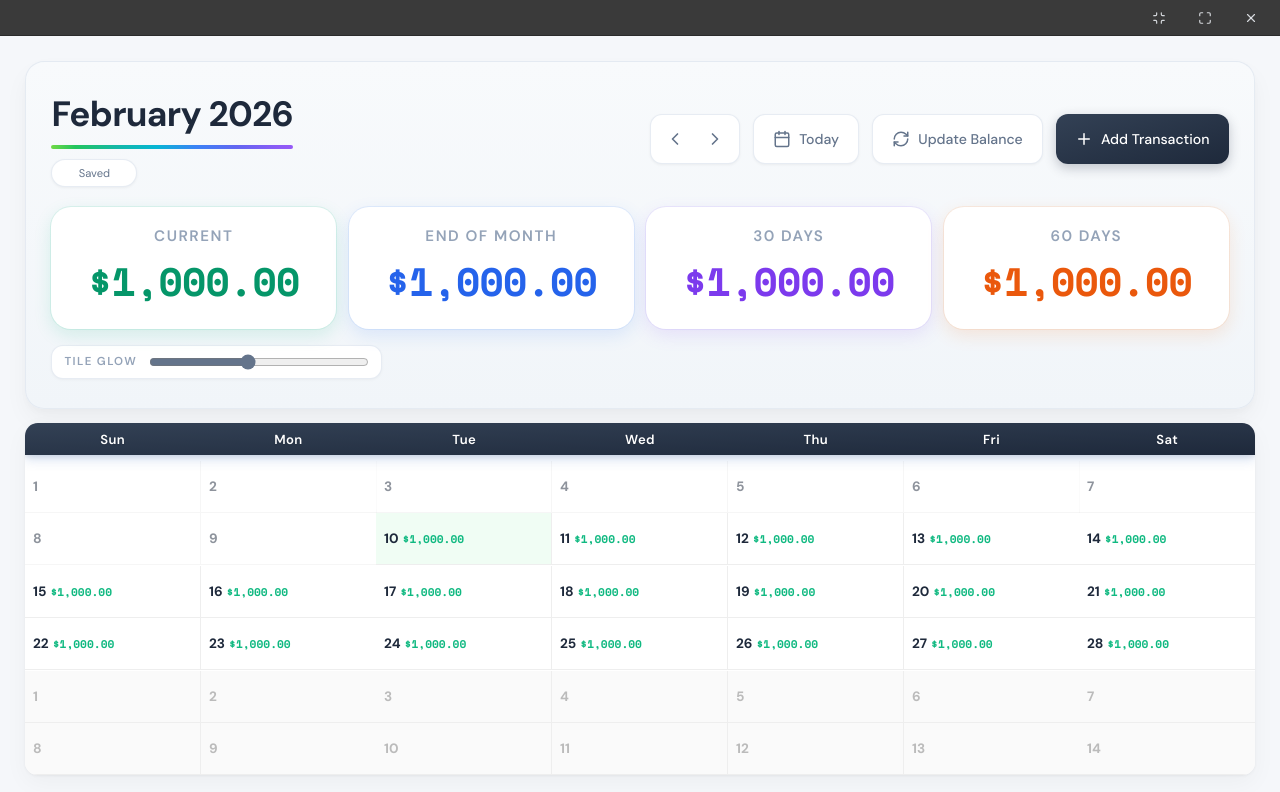
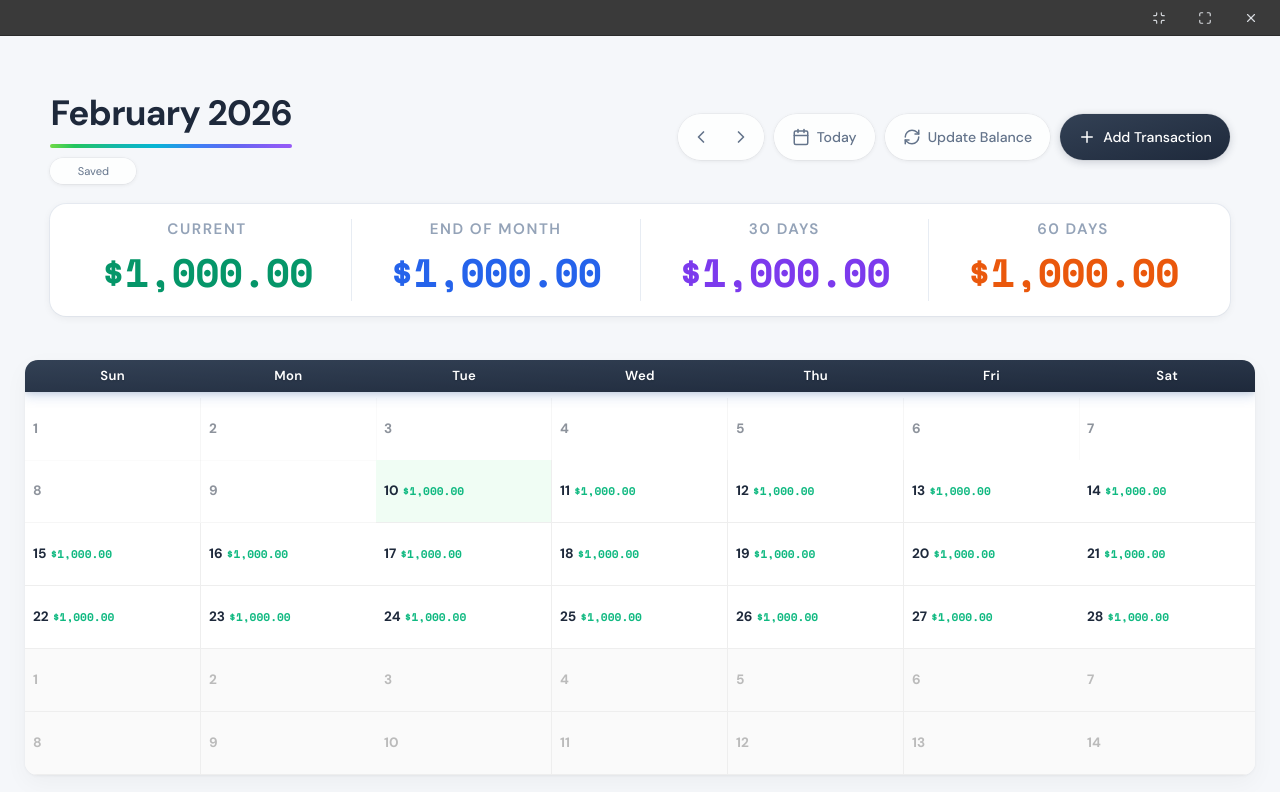
Before and after one commit to Drakeym132/BudgetCal, a React (Vite) app: page / in a window 1280 px wide. Shown: the top 792 px of the page. Built offline with nearby package versions, Linux system fonts and the light colour scheme.

Commit message:
buttons: [Commit]

```diff
--- a/package.json
+++ b/package.json
@@ -14,6 +14,7 @@
   },
   "dependencies": {
     "framer-motion": "^12.29.2",
+    "gsap": "^3.14.2",
     "lucide-react": "^0.563.0",
     "react": "^19.2.0",
     "react-dom": "^19.2.0"
--- a/src/components/CheckingCalendar.jsx
+++ b/src/components/CheckingCalendar.jsx
@@ -1,4 +1,4 @@
-import React, { useEffect, useState } from 'react';
+import React, { useState } from 'react';
 import { AnimatePresence } from 'framer-motion';
 import { ChevronLeft, ChevronRight, Plus, Calendar, RefreshCw } from 'lucide-react';
 import { useTransactions, useBalanceCalculations, useModalState } from '../hooks/useTransactions';
@@ -18,12 +18,6 @@ const CheckingCalendar = () => {
   const [direction, setDirection] = useState(0); // -1 for prev, 1 for next
   const [showBalanceModal, setShowBalanceModal] = useState(false);
   const [isBalanceModalClosing, setIsBalanceModalClosing] = useState(false);
-  const [metricShadowBlur, setMetricShadowBlur] = useState(() => {
-    const saved = window.localStorage.getItem('metricShadowBlur');
-    const parsed = saved ? Number(saved) : 18;
-    return Number.isFinite(parsed) ? parsed : 18;
-  });
-
   const {
     transactions,
     startingBalance,
@@ -170,12 +164,8 @@ const CheckingCalendar = () => {
     ? getTransactionsForDate(transactions, selectedDate)
     : [];
 
-  useEffect(() => {
-    window.localStorage.setItem('metricShadowBlur', String(metricShadowBlur));
-  }, [metricShadowBlur]);
-
   return (
-    <div className="app-container" style={{ '--metric-shadow-blur': `${metricShadowBlur}px` }}>
+    <div className="app-container">
       <div className="header-card-modern">
         <div className="header-top">
             <div className="header-title-row">
@@ -223,8 +213,6 @@ const CheckingCalendar = () => {
             balance30Days={balance30Days}
             balance60Days={balance60Days}
             formatCurrency={formatCurrency}
-            metricShadowBlur={metricShadowBlur}
-            onMetricShadowBlurChange={setMetricShadowBlur}
           />
         </div>
       </div>
--- a/src/components/ControlsPanel.jsx
+++ b/src/components/ControlsPanel.jsx
@@ -1,18 +1,16 @@
 import React from 'react';
 import { motion } from 'framer-motion';
-import { ChevronLeft, ChevronRight, Plus, Calendar, RefreshCw } from 'lucide-react';
 
-const cardVariants = {
+const barVariants = {
   hidden: { opacity: 0, y: 20 },
-  visible: (i) => ({
+  visible: {
     opacity: 1,
     y: 0,
     transition: {
-      delay: i * 0.1,
       duration: 0.4,
       ease: [0.25, 0.1, 0.25, 1]
     }
-  })
+  }
 };
 
 const ControlsPanel = ({
@@ -26,92 +24,50 @@ const ControlsPanel = ({
   balance30Days,
   balance60Days,
   formatCurrency,
-  metricShadowBlur,
-  onMetricShadowBlurChange
 }) => {
-  // Calculate change percentages
-  const getChangeIndicator = (value, baseValue) => {
-    if (baseValue === 0) return { value: 0, type: 'neutral' };
-    const change = ((value - baseValue) / Math.abs(baseValue)) * 100;
-    if (Math.abs(change) < 0.1) return { value: 0, type: 'neutral' };
-    return {
-      value: change.toFixed(1),
-      type: change >= 0 ? 'positive' : 'negative'
-    };
-  };
-
-  const endOfMonthChange = getChangeIndicator(endOfMonthBalance, currentBalance);
-  const thirtyDayChange = getChangeIndicator(balance30Days, currentBalance);
-  const sixtyDayChange = getChangeIndicator(balance60Days, currentBalance);
-
-  // Calculate difference from current
-  const getDifferenceIndicator = (value, baseValue) => {
-    const diff = value - baseValue;
-    if (Math.abs(diff) < 0.01) return { value: '$0', type: 'neutral' };
-    const sign = diff >= 0 ? '+' : '';
-    return {
-      value: `${sign}$${formatCurrency(Math.abs(diff))}`,
-      type: diff >= 0 ? 'positive' : 'negative'
-    };
-  };
-
-  const endOfMonthDiff = getDifferenceIndicator(endOfMonthBalance, currentBalance);
-
   const metrics = [
     {
       label: 'Current',
       value: currentBalance,
-      cardClass: 'metric-card--current'
+      colorClass: 'metric-item--current'
     },
     {
       label: 'End of Month',
       value: endOfMonthBalance,
-      cardClass: 'metric-card--eom'
+      colorClass: 'metric-item--eom'
     },
     {
       label: '30 Days',
       value: balance30Days,
-      cardClass: 'metric-card--30days'
+      colorClass: 'metric-item--30days'
     },
     {
       label: '60 Days',
       value: balance60Days,
-      cardClass: 'metric-card--60days'
+      colorClass: 'metric-item--60days'
     }
   ];
 
   return (
     <div className="controls-panel-modern">
-      <div className="metrics-grid">
-        {metrics.map((metric, index) => (
       <motion.div
-            key={metric.label}
-            className={`metric-card ${metric.cardClass}`}
-            custom={index}
+        className="metrics-bar"
         initial="hidden"
         animate="visible"
-            variants={cardVariants}
+        variants={barVariants}
       >
+        {metrics.map((metric, index) => (
+          <React.Fragment key={metric.label}>
+            {index > 0 && <div className="metrics-bar__divider" />}
+            <div className={`metric-item ${metric.colorClass}`}>
               <span className="metric-label">{metric.label}</span>
               <span className="metric-value">
                 ${formatCurrency(metric.value)}
               </span>
+            </div>
+          </React.Fragment>
+        ))}
       </motion.div>
-        ))}
-      </div>
-      <div className="visual-settings">
-        <span className="visual-settings__label">Tile glow</span>
-        <input
-          className="visual-settings__range"
-          type="range"
-          min="10"
-          max="28"
-          step="1"
-          value={metricShadowBlur}
-          onChange={(event) => onMetricShadowBlurChange(Number(event.target.value))}
-          aria-label="Adjust tile glow intensity"
-        />
-      </div>
     </div>
   );
 };
--- a/src/styles/App.css
+++ b/src/styles/App.css
@@ -35,7 +35,6 @@ html, body { background: #f5f7fa; }
     #ef4444 100%
   );
   --header-gradient: linear-gradient(to bottom right, #334155, #1E293B);
-  --metric-shadow-blur: 18px;
 }
 
 .app-shell {
@@ -188,11 +187,7 @@ html, body { background: #f5f7fa; }
   margin: 0 auto;
   border-radius: clamp(16px, 1.5vw, 24px);
   overflow: hidden;
-  box-shadow:
-    0 4px 6px rgba(0, 0, 0, 0.02),
-    0 12px 24px rgba(0, 0, 0, 0.04);
-  background: linear-gradient(180deg, var(--bg-light) 0%, var(--bg-dark) 100%);
-  border: 1px solid rgba(226, 232, 240, 0.8);
+  background: transparent;
   position: relative;
 }
 
@@ -237,9 +232,9 @@ html, body { background: #f5f7fa; }
 .header-actions-row {
   display: flex;
   align-items: stretch;
-  gap: clamp(8px, 1vw, 14px);
+  gap: clamp(8px, 0.8vw, 12px);
   flex-wrap: wrap;
-  --btn-height: clamp(40px, 3vw + 1rem, 50px);
+  --btn-height: clamp(38px, 2.8vw + 0.8rem, 46px);
 }
 
 .title-dash {
@@ -273,47 +268,48 @@ html, body { background: #f5f7fa; }
   display: flex;
   align-items: stretch;
   gap: 0;
-  background: #fff;
-  border: 1px solid rgba(226, 232, 240, 0.8);
-  border-radius: 12px;
-  padding: 4px;
-  height: var(--btn-height, clamp(40px, 3vw + 1rem, 50px));
+  background: rgba(255, 255, 255, 0.85);
+  border: none;
+  border-radius: 980px;
+  padding: 3px;
+  height: var(--btn-height, clamp(38px, 2.8vw + 0.8rem, 46px));
   box-sizing: border-box;
-  box-shadow: 0 1px 3px rgba(0, 0, 0, 0.05);
+  box-shadow: 0 1px 4px rgba(0, 0, 0, 0.08), 0 0 0 0.5px rgba(0, 0, 0, 0.06);
 }
 
 .nav-btn-modern {
   background: transparent;
   border: none;
   color: var(--text-secondary);
-  width: clamp(32px, 2.5vw + 0.5rem, 42px);
+  width: clamp(34px, 2.5vw + 0.5rem, 42px);
   height: 100%;
-  border-radius: 8px;
+  border-radius: 980px;
   cursor: pointer;
   display: flex;
   align-items: center;
   justify-content: center;
-  transition: all 0.2s ease;
+  transition: all 0.18s ease;
 }
 
 .nav-btn-modern:hover {
-  background: var(--bg-dark);
+  background: rgba(0, 0, 0, 0.05);
   color: var(--text-primary);
 }
 
 .nav-btn-modern:active {
-  background: #E2E8F0;
+  background: rgba(0, 0, 0, 0.08);
+  transform: scale(0.95);
 }
 
 .save-indicator-modern {
   font-family: 'DM Sans', sans-serif;
   font-size: clamp(0.7rem, 0.8vw, 0.85rem);
   color: var(--text-secondary);
-  background: #fff;
-  border: 1px solid rgba(226, 232, 240, 0.8);
-  border-radius: 20px;
+  background: rgba(255, 255, 255, 0.85);
+  border: none;
+  border-radius: 980px;
   padding: 6px 14px;
-  box-shadow: 0 1px 3px rgba(0, 0, 0, 0.05);
+  box-shadow: 0 1px 4px rgba(0, 0, 0, 0.08), 0 0 0 0.5px rgba(0, 0, 0, 0.06);
   align-self: center;
   min-width: 86px;
   text-align: center;
@@ -330,91 +326,49 @@ html, body { background: #f5f7fa; }
   gap: clamp(16px, 1.5vh, 24px);
 }
 
-.metrics-grid {
-  display: grid;
-  grid-template-columns: repeat(4, 1fr);
-  gap: clamp(12px, 1vw, 20px);
-}
-
-.metric-card {
+.metrics-bar {
+  display: flex;
+  align-items: center;
   background: #fff;
-  border-radius: 20px;
-  padding: clamp(18px, 1.5vw, 26px);
+  border-radius: 16px;
+  padding: clamp(14px, 1.2vw, 22px) clamp(8px, 1vw, 16px);
+  box-shadow: 0 2px 8px rgba(0, 0, 0, 0.06), 0 0 0 1px rgba(226, 232, 240, 0.6);
+}
+
+.metrics-bar__divider {
+  width: 1px;
+  align-self: stretch;
+  background: rgba(226, 232, 240, 0.8);
+  flex-shrink: 0;
+}
+
+.metric-item {
+  flex: 1;
   display: flex;
   flex-direction: column;
   justify-content: center;
   align-items: center;
-  gap: clamp(6px, 0.6vh, 10px);
-  position: relative;
-  overflow: hidden;
-  cursor: default;
+  gap: clamp(4px, 0.4vh, 8px);
   text-align: center;
-}
-
-.metric-card--current {
-  box-shadow:
-    0 6px var(--metric-shadow-blur) rgba(16, 185, 129, 0.14),
-    0 0 0 1px rgba(16, 185, 129, 0.1);
-}
-
-.metric-card--current .metric-value {
+  padding: 0 clamp(8px, 1vw, 16px);
+}
+
+.metric-item--current .metric-value {
   color: var(--accent-green);
 }
 
-.metric-card--eom {
-  box-shadow:
-    0 6px var(--metric-shadow-blur) rgba(59, 130, 246, 0.14),
-    0 0 0 1px rgba(59, 130, 246, 0.1);
-}
-
-.metric-card--eom .metric-value {
+.metric-item--eom .metric-value {
   color: var(--accent-blue);
 }
 
-.metric-card--30days {
-  box-shadow:
-    0 6px var(--metric-shadow-blur) rgba(139, 92, 246, 0.14),
-    0 0 0 1px rgba(139, 92, 246, 0.1);
-}
-
-.metric-card--30days .metric-value {
+.metric-item--30days .metric-value {
   color: var(--accent-purple);
 }
 
-.metric-card--60days {
-  box-shadow:
-    0 6px var(--metric-shadow-blur) rgba(249, 115, 22, 0.14),
-    0 0 0 1px rgba(249, 115, 22, 0.1);
-}
-
-.visual-settings {
-  display: flex;
-  align-items: center;
-  gap: 12px;
-  padding: 8px 12px;
-  background: #fff;
-  border: 1px solid rgba(226, 232, 240, 0.8);
-  border-radius: 12px;
-  box-shadow: 0 1px 3px rgba(0, 0, 0, 0.04);
-  width: fit-content;
-}
-
-.visual-settings__label {
-  font-size: 0.72rem;
-  font-weight: 600;
-  letter-spacing: 0.12em;
-  text-transform: uppercase;
-  color: var(--text-muted);
-}
-
-.visual-settings__range {
-  width: clamp(140px, 18vw, 220px);
-  accent-color: #64748b;
-}
-
-.metric-card--60days .metric-value {
+.metric-item--60days .metric-value {
   color: var(--accent-orange);
 }
+
 
 .metric-label {
   font-family: 'DM Sans', sans-serif;
@@ -483,64 +437,88 @@ html, body { background: #f5f7fa; }
   display: flex;
   align-items: center;
   justify-content: center;
-  gap: 8px;
-  padding: 0 clamp(16px, 1.5vw, 24px);
-  height: var(--btn-height, clamp(40px, 3vw + 1rem, 50px));
-  border-radius: 12px;
+  gap: 7px;
+  padding: 0 clamp(16px, 1.4vw, 22px);
+  height: var(--btn-height, clamp(38px, 2.8vw + 0.8rem, 46px));
+  border-radius: 980px;
   font-family: 'DM Sans', sans-serif;
-  font-size: clamp(0.8rem, 0.6vw + 0.4rem, 0.95rem);
+  font-size: clamp(0.8rem, 0.6vw + 0.4rem, 0.92rem);
   font-weight: 500;
   cursor: pointer;
   border: none;
   box-sizing: border-box;
-  transition: all 0.2s ease;
+  transition: all 0.18s ease;
 }
 
 .action-btn--primary {
   background: linear-gradient(to bottom right, #334155, #1E293B);
   color: #fff;
-  box-shadow: 0 4px 12px rgba(30, 41, 59, 0.25);
+  box-shadow: 0 2px 8px rgba(30, 41, 59, 0.2), 0 0 0 0.5px rgba(0, 0, 0, 0.08);
 }
 
 .action-btn--primary:hover {
-  box-shadow: 0 6px 20px rgba(30, 41, 59, 0.35);
-  transform: translateY(-1px);
+  box-shadow: 0 4px 14px rgba(30, 41, 59, 0.3), 0 0 0 0.5px rgba(0, 0, 0, 0.1);
+  transform: translateY(-0.5px);
+}
+
+.action-btn--primary:active {
+  transform: scale(0.97);
+  box-shadow: 0 1px 4px rgba(30, 41, 59, 0.2);
 }
 
 .action-btn--secondary {
-  background: #fff;
+  background: rgba(255, 255, 255, 0.85);
   color: var(--text-secondary);
-  border: 1px solid rgba(226, 232, 240, 0.8);
-  box-shadow: 0 1px 3px rgba(0, 0, 0, 0.05);
+  border: none;
+  box-shadow: 0 1px 4px rgba(0, 0, 0, 0.08), 0 0 0 0.5px rgba(0, 0, 0, 0.06);
 }
 
 .action-btn--secondary:hover {
-  border-color: #CBD5E1;
-  box-shadow: 0 2px 8px rgba(0, 0, 0, 0.08);
+  background: rgba(255, 255, 255, 0.95);
+  box-shadow: 0 2px 8px rgba(0, 0, 0, 0.1), 0 0 0 0.5px rgba(0, 0, 0, 0.08);
+}
+
+.action-btn--secondary:active {
+  transform: scale(0.97);
+  background: rgba(245, 245, 245, 0.9);
 }
 
 .action-btn--tertiary {
-  background: #fff;
+  background: rgba(255, 255, 255, 0.85);
   color: var(--text-secondary);
-  border: 1px solid rgba(226, 232, 240, 0.8);
-  box-shadow: 0 1px 3px rgba(0, 0, 0, 0.05);
+  border: none;
+  box-shadow: 0 1px 4px rgba(0, 0, 0, 0.08), 0 0 0 0.5px rgba(0, 0, 0, 0.06);
 }
 
 .action-btn--tertiary:hover {
-  border-color: #CBD5E1;
-  box-shadow: 0 2px 8px rgba(0, 0, 0, 0.08);
+  background: rgba(255, 255, 255, 0.95);
+  box-shadow: 0 2px 8px rgba(0, 0, 0, 0.1), 0 0 0 0.5px rgba(0, 0, 0, 0.08);
+}
+
+.action-btn--tertiary:active {
+  transform: scale(0.97);
+  background: rgba(245, 245, 245, 0.9);
 }
 
 /* Responsive: Stack metrics on smaller screens */
 @container controls (max-width: 800px) {
-  .metrics-grid {
-    grid-template-columns: repeat(2, 1fr);
+  .metrics-bar {
+    flex-wrap: wrap;
   }
+
+  .metric-item {
+    flex: 1 1 40%;
+    padding: clamp(8px, 1vw, 12px);
+  }
+
+  .metrics-bar__divider {
+    display: none;
+  }
 }
 
 @container controls (max-width: 500px) {
-  .metrics-grid {
-    grid-template-columns: 1fr;
+  .metric-item {
+    flex: 1 1 100%;
   }
 
   .actions-group {
```
Also changed, not shown: .claude/settings.local.json, 1 other file (tests, documents, lock files or other folders). Lines whose indentation alone changed are shown as unchanged.
